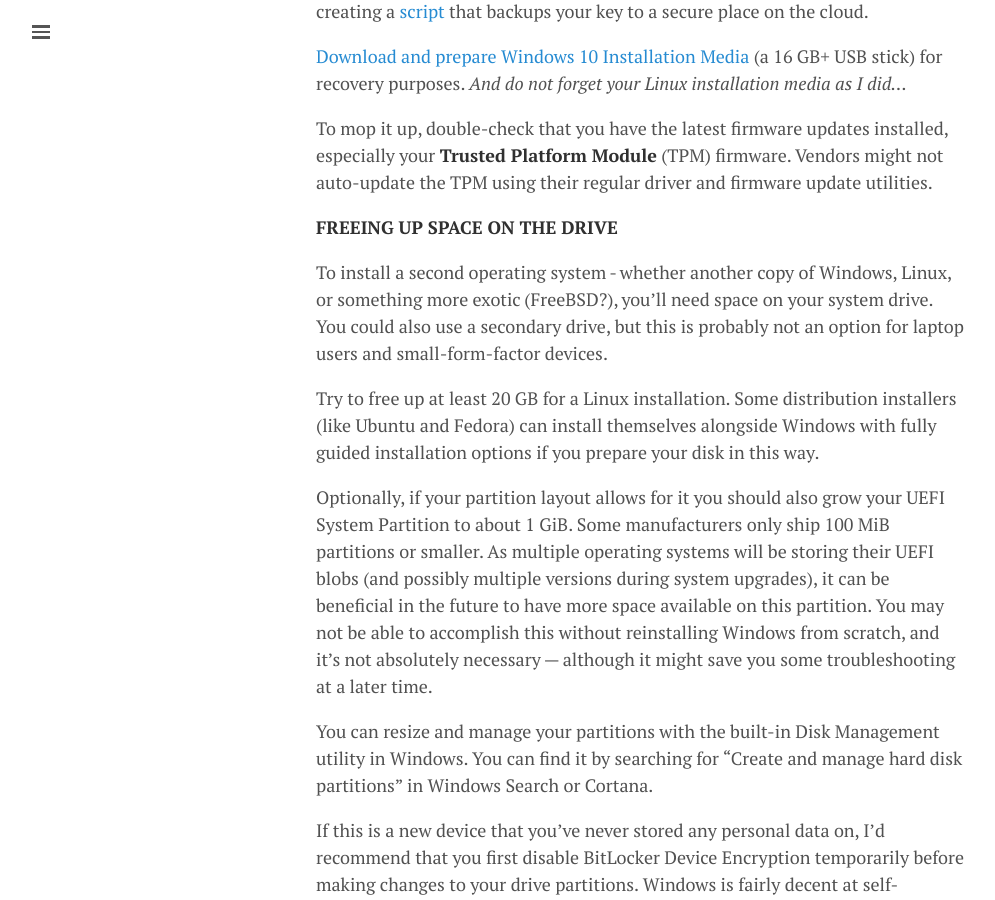
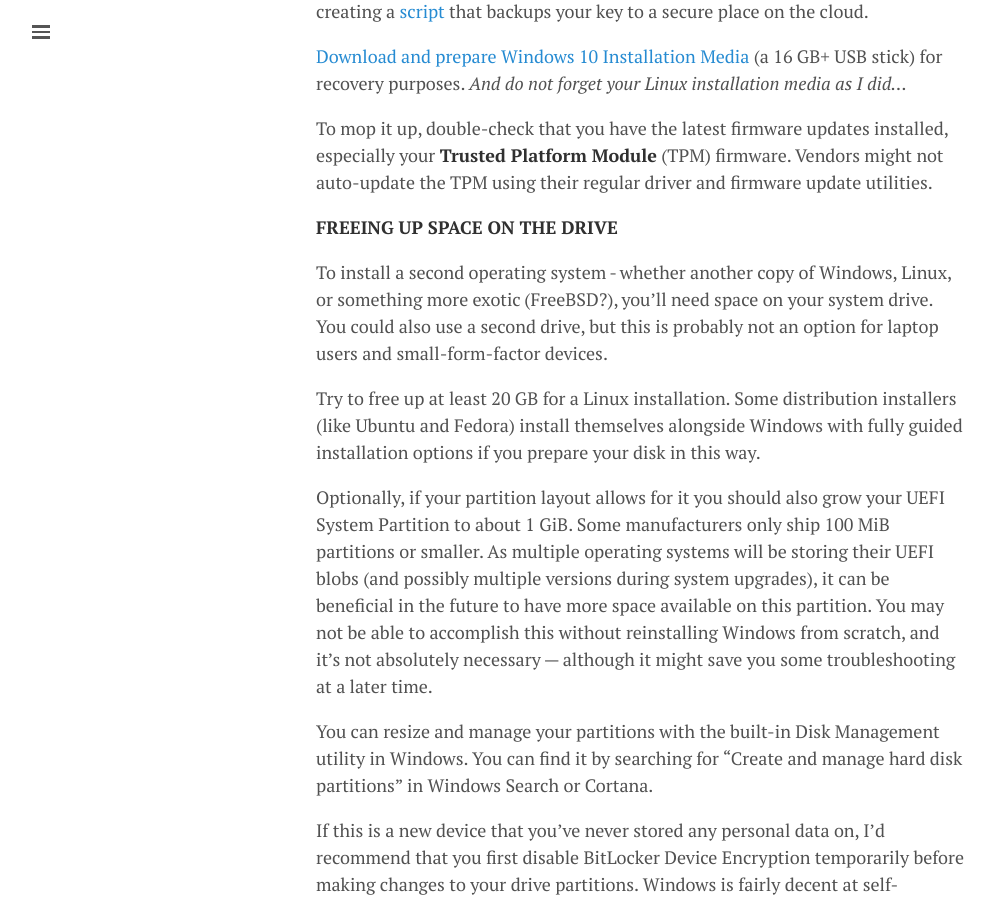
Before and after one commit to lgeurts/lgeurts.github.io, a Jekyll site: the page built from _posts/2019-03-19-dual-booting-windows-and-linux.md, in a window 1280 px wide and 900 px high, scrolled down 1303 px. Shown: the whole window, without its empty margins (0-995 px from the left). Built offline with Jekyll 4.4.1, drawn with Linux system fonts in a browser that asks for light colours; nearby versions of some CDN libraries; comment, search, counter and statistics services are not loaded.

Commit message:
Update 2019-03-19-dual-booting-windows-and-linux.md

```diff
--- a/_posts/2019-03-19-dual-booting-windows-and-linux.md
+++ b/_posts/2019-03-19-dual-booting-windows-and-linux.md
@@ -28,9 +28,9 @@
 
 **FREEING UP SPACE ON THE DRIVE**
 
-To install a second operating system - whether another copy of Windows, Linux, or something more exotic (FreeBSD?), you'll need space on your system drive. You could also use a secondary drive, but this is probably not an option for laptop users and small-form-factor devices.
+To install a second operating system - whether another copy of Windows, Linux, or something more exotic (FreeBSD?), you'll need space on your system drive. You could also use a second drive, but this is probably not an option for laptop users and small-form-factor devices.
 
-Try to free up at least 20 GB for a Linux installation. Some distribution installers (like Ubuntu and Fedora) can install themselves alongside Windows with fully guided installation options if you prepare your disk in this way.
+Try to free up at least 20 GB for a Linux installation. Some distribution installers (like Ubuntu and Fedora) install themselves alongside Windows with fully guided installation options if you prepare your disk in this way.
 
 Optionally, if your partition layout allows for it you should also grow your UEFI System Partition to about 1 GiB. Some manufacturers only ship 100 MiB partitions or smaller. As multiple operating systems will be storing their UEFI blobs (and possibly multiple versions during system upgrades), it can be beneficial in the future to have more space available on this partition. You may not be able to accomplish this without reinstalling Windows from scratch, and it’s not absolutely necessary — although it might save you some troubleshooting at a later time.
 
```
